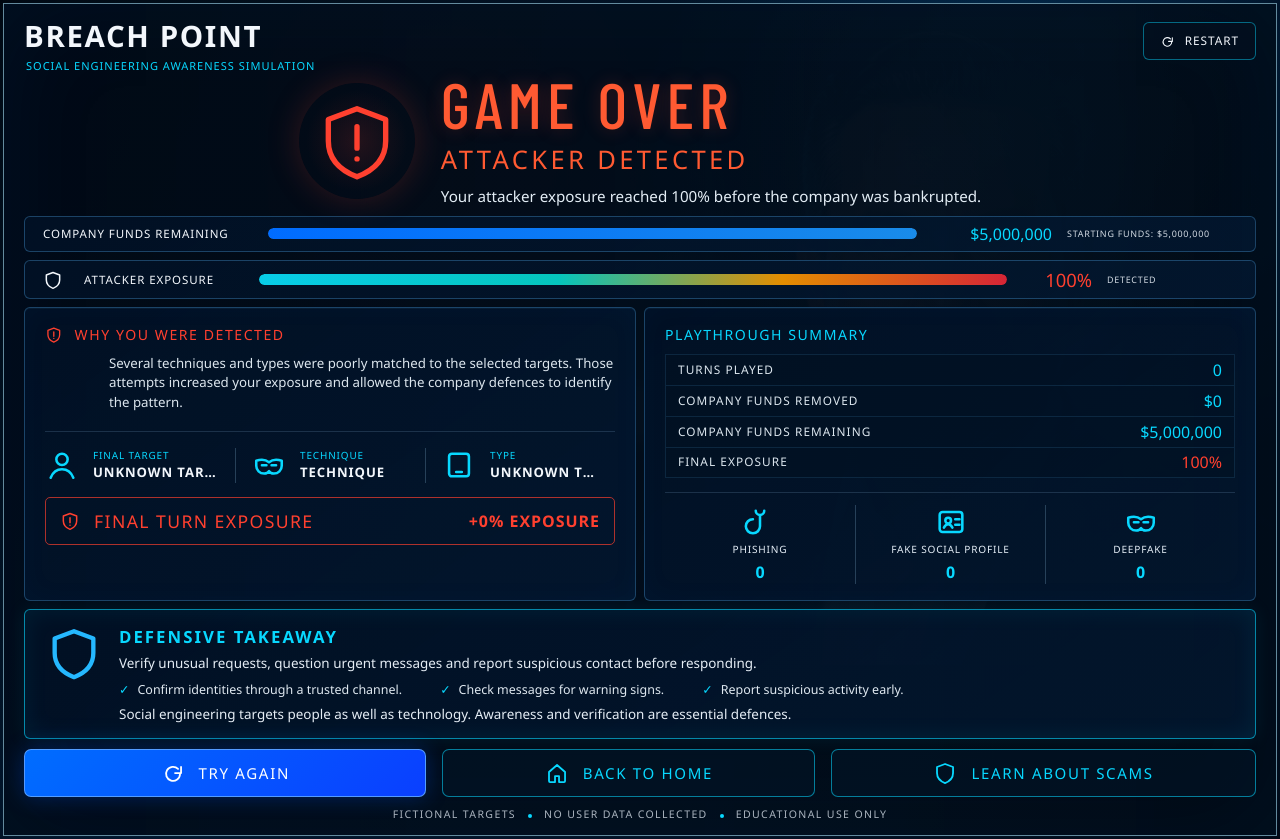
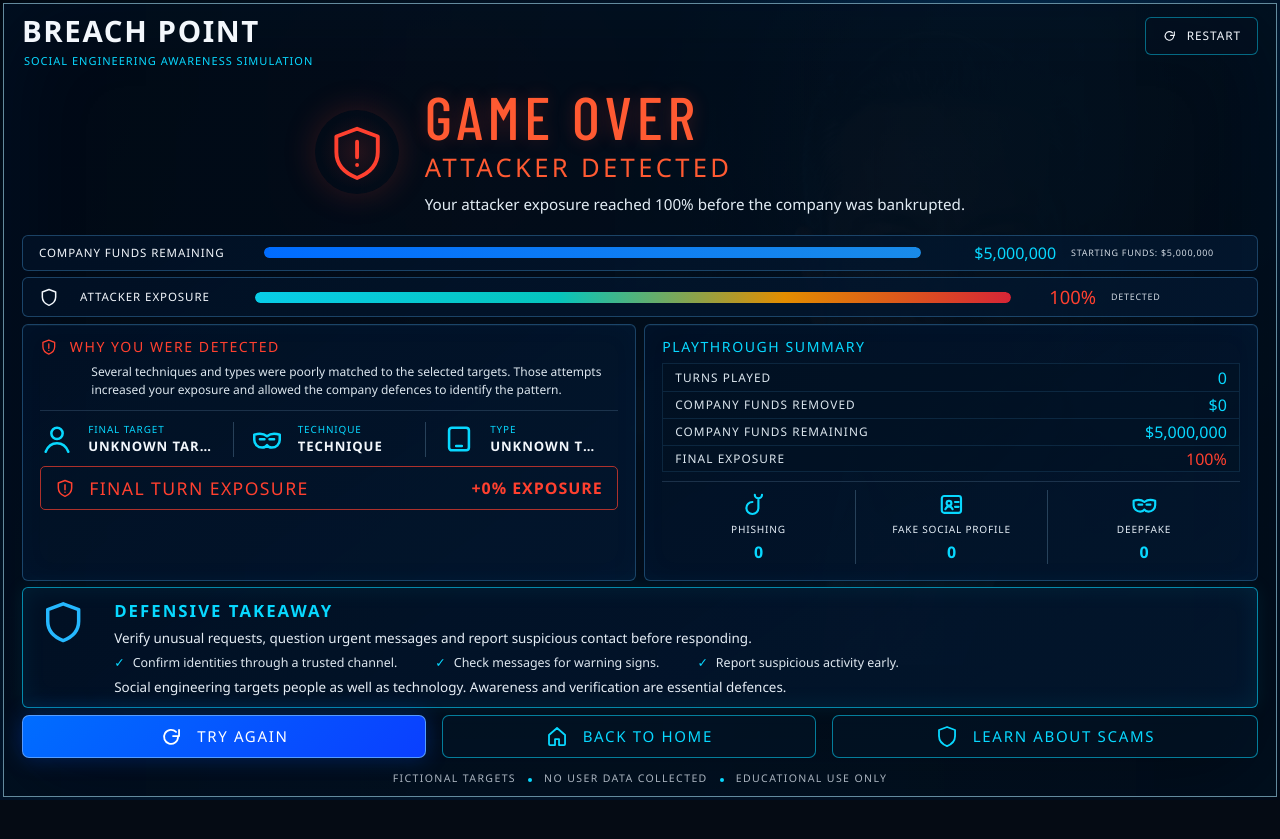
Before and after one commit to annagriffith/cyber-scam-awareness, a React (Vite) app: page /game-over in a window 1280 px wide. After the commit the page ends 800 px from the top, so only its background shows below. Built offline with nearby package versions, Linux system fonts and the light colour scheme.

Commit message:
Adjust game over screen proportions

```diff
--- a/src/pages/game-over.css
+++ b/src/pages/game-over.css
@@ -5,10 +5,10 @@
   --amber: #ffb52e;
   --text: #f3f7fc;
   --muted: #b7c3cf;
-  min-height: 100vh;
+  height: 100vh;
   padding: 3px;
   position: relative;
-  overflow-x: hidden;
+  overflow: hidden;
   color: var(--text);
   font-family: Bahnschrift, "Segoe UI Variable", "Segoe UI", sans-serif;
   background:
@@ -41,11 +41,14 @@
 
 .game-over-shell {
   width: min(100%, 1600px);
-  min-height: calc(100vh - 6px);
+  height: calc(100vh - 6px);
   margin: 0 auto;
-  padding: 18px 20px 12px;
+  padding: clamp(12px, 1.6vh, 18px) clamp(14px, 1.4vw, 20px) clamp(8px, 1.1vh, 12px);
   position: relative;
   z-index: 1;
+  display: grid;
+  grid-template-rows: auto minmax(88px, .8fr) auto auto minmax(178px, 1.36fr) auto auto auto;
+  gap: clamp(5px, .85vh, 8px);
   border: 1px solid rgba(171, 231, 255, .58);
   background:
     linear-gradient(90deg, rgba(1, 10, 22, .96), rgba(1, 12, 25, .84) 56%, rgba(1, 10, 20, .9)),
@@ -102,17 +105,17 @@
 }
 
 .game-over-hero {
-  min-height: 132px;
+  min-height: 0;
   display: flex;
   align-items: center;
   justify-content: center;
-  gap: 26px;
+  gap: clamp(16px, 2vw, 26px);
   text-align: left;
 }
 
 .game-over-alert {
-  width: 116px;
-  height: 116px;
+  width: clamp(78px, 10.5vh, 116px);
+  height: clamp(78px, 10.5vh, 116px);
   display: grid;
   place-items: center;
   color: var(--red);
@@ -121,12 +124,12 @@
   box-shadow: 0 0 34px rgba(255, 64, 47, .2);
 }
 
-.game-over-alert svg { width: 86px; height: 86px; stroke-width: 1.5; }
+.game-over-alert svg { width: 74%; height: 74%; stroke-width: 1.5; }
 
 .game-over-hero h1 {
   margin: 0;
   color: #ff5a32;
-  font-size: clamp(3rem, 5vw, 5rem);
+  font-size: clamp(2.5rem, 4.7vw, 4.7rem);
   line-height: .9;
   letter-spacing: .08em;
   text-transform: uppercase;
@@ -134,7 +137,7 @@
 }
 
 .game-over-status {
-  margin: 8px 0 0;
+  margin: clamp(3px, .8vh, 8px) 0 0;
   color: #ff5a32;
   font-size: clamp(1.35rem, 2vw, 2rem);
   letter-spacing: .13em;
@@ -142,15 +145,15 @@
 }
 
 .game-over-reason {
-  margin: 6px 0 0;
+  margin: clamp(2px, .65vh, 6px) 0 0;
   color: #e3edf5;
   font-size: .95rem;
 }
 
 .game-over-meter {
   min-height: 36px;
-  margin-top: 8px;
-  padding: 5px 18px;
+  margin-top: 0;
+  padding: clamp(4px, .65vh, 5px) clamp(12px, 1.25vw, 18px);
   display: grid;
   align-items: center;
   gap: 15px;
@@ -196,7 +199,8 @@
   display: grid;
   grid-template-columns: 1fr 1fr;
   gap: 8px;
-  margin-top: 8px;
+  margin-top: 0;
+  min-height: 0;
 }
 
 .game-over-panel,
@@ -207,7 +211,11 @@
   box-shadow: inset 0 1px 0 rgba(136, 223, 255, .05), inset 0 0 28px rgba(0, 111, 213, .035);
 }
 
-.game-over-panel { min-height: 214px; padding: 16px 20px; }
+.game-over-panel {
+  min-height: 0;
+  padding: clamp(11px, 1.45vh, 16px) clamp(14px, 1.35vw, 20px);
+  overflow: hidden;
+}
 
 .game-over-panel-title {
   display: flex;
@@ -220,13 +228,13 @@
 }
 
 .game-over-panel-title.danger { color: var(--red); }
-.why-panel p { max-width: 620px; margin: 8px 0 18px 64px; color: #dce6ee; font-size: .83rem; }
+.why-panel p { max-width: 620px; margin: clamp(5px, .75vh, 8px) 0 clamp(10px, 1.35vh, 18px) clamp(36px, 4vw, 64px); color: #dce6ee; font-size: clamp(.75rem, 1.35vh, .83rem); }
 
 .final-turn {
   display: grid;
   grid-template-columns: repeat(3, 1fr);
   border-top: 1px solid rgba(119, 161, 194, .22);
-  padding-top: 16px;
+  padding-top: clamp(10px, 1.35vh, 16px);
   gap: 0;
 }
 
@@ -245,8 +253,8 @@
 .final-turn strong { overflow: hidden; text-overflow: ellipsis; color: #f3f7fc; font-size: .82rem; letter-spacing: .07em; text-transform: uppercase; white-space: nowrap; }
 
 .final-exposure {
-  margin-top: 14px;
-  padding: 10px 14px;
+  margin-top: clamp(8px, 1.15vh, 14px);
+  padding: clamp(7px, 1vh, 10px) 14px;
   display: flex;
   align-items: center;
   gap: 14px;
@@ -259,9 +267,9 @@
 .final-exposure span { flex: 1; font-size: 1.1rem; letter-spacing: .08em; }
 .final-exposure strong { font-size: 1rem; letter-spacing: .06em; }
 
-.summary-panel dl { margin: 8px 0 14px; }
+.summary-panel dl { margin: clamp(5px, .75vh, 8px) 0 clamp(8px, 1.15vh, 14px); }
 .summary-panel dl div {
-  min-height: 31px;
+  min-height: clamp(25px, 3.4vh, 31px);
   padding: 0 12px;
   display: flex;
   align-items: center;
@@ -280,7 +288,7 @@
   grid-template-columns: repeat(3, 1fr);
   gap: 0;
   border-top: 1px solid rgba(119, 161, 194, .22);
-  padding-top: 12px;
+  padding-top: clamp(7px, 1vh, 12px);
 }
 
 .technique-summary div {
@@ -293,13 +301,13 @@
 }
 
 .technique-summary div:first-child { border-left: 0; }
-.technique-summary svg { width: 34px; height: 34px; }
+.technique-summary svg { width: clamp(26px, 3.6vh, 34px); height: clamp(26px, 3.6vh, 34px); }
 .technique-summary span { color: #e4edf6; font-size: .63rem; letter-spacing: .08em; text-transform: uppercase; }
 .technique-summary strong { font-size: 1rem; }
 
 .takeaway-panel {
-  margin-top: 8px;
-  padding: 14px 20px;
+  margin-top: 0;
+  padding: clamp(10px, 1.25vh, 14px) clamp(14px, 1.35vw, 20px);
   display: grid;
   grid-template-columns: 58px 1fr;
   gap: 16px;
@@ -307,10 +315,10 @@
   box-shadow: inset 0 0 24px rgba(8, 216, 255, .08), 0 0 20px rgba(8, 216, 255, .08);
 }
 
-.takeaway-panel > svg { width: 58px; height: 58px; color: #25b8ff; }
+.takeaway-panel > svg { width: clamp(44px, 5.8vh, 58px); height: clamp(44px, 5.8vh, 58px); color: #25b8ff; }
 .takeaway-panel h2 { margin: 0; color: var(--cyan); font-size: 1.05rem; letter-spacing: .12em; text-transform: uppercase; }
 .takeaway-panel p { margin: 4px 0 0; color: #e5edf5; font-size: .84rem; }
-.takeaway-panel ul { margin: 8px 0 0; padding: 0; display: flex; flex-wrap: wrap; gap: 10px 38px; list-style: none; }
+.takeaway-panel ul { margin: clamp(5px, .8vh, 8px) 0 0; padding: 0; display: flex; flex-wrap: wrap; gap: clamp(5px, .8vh, 10px) 38px; list-style: none; }
 .takeaway-panel li { color: #dfe8f0; font-size: .78rem; }
 .takeaway-panel li::before { content: '✓'; margin-right: 8px; color: var(--cyan); }
 
@@ -318,11 +326,11 @@
   display: grid;
   grid-template-columns: 1.08fr 1fr 1.14fr;
   gap: 16px;
-  margin-top: 10px;
+  margin-top: 0;
 }
 
 .game-over-actions a {
-  min-height: 48px;
+  min-height: clamp(40px, 5.4vh, 48px);
   display: inline-flex;
   align-items: center;
   justify-content: center;
@@ -346,7 +354,7 @@
 .game-over-actions svg { width: 1.6em; height: 1.6em; }
 
 .game-over-footer {
-  min-height: 26px;
+  min-height: clamp(18px, 2.8vh, 26px);
   display: flex;
   align-items: end;
   justify-content: center;
@@ -366,9 +374,13 @@
 }
 
 @media (max-width: 980px) {
-  .game-over-page { min-height: 100svh; }
-  .game-over-shell { min-height: calc(100svh - 6px); }
+  .game-over-page { height: auto; min-height: 100svh; overflow-x: hidden; overflow-y: auto; }
+  .game-over-shell { height: auto; min-height: calc(100svh - 6px); display: block; }
   .game-over-hero { justify-content: flex-start; }
+  .game-over-meter,
+  .game-over-grid,
+  .takeaway-panel,
+  .game-over-actions { margin-top: 8px; }
   .game-over-grid,
   .game-over-actions { grid-template-columns: 1fr; }
   .game-over-meter.funds,
```
